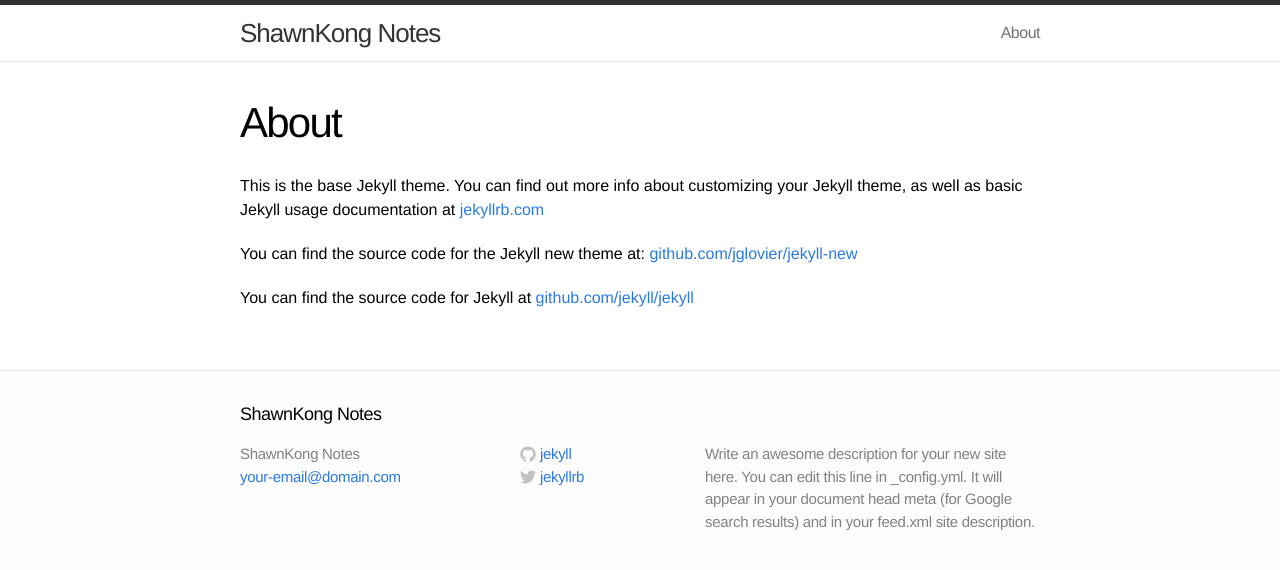
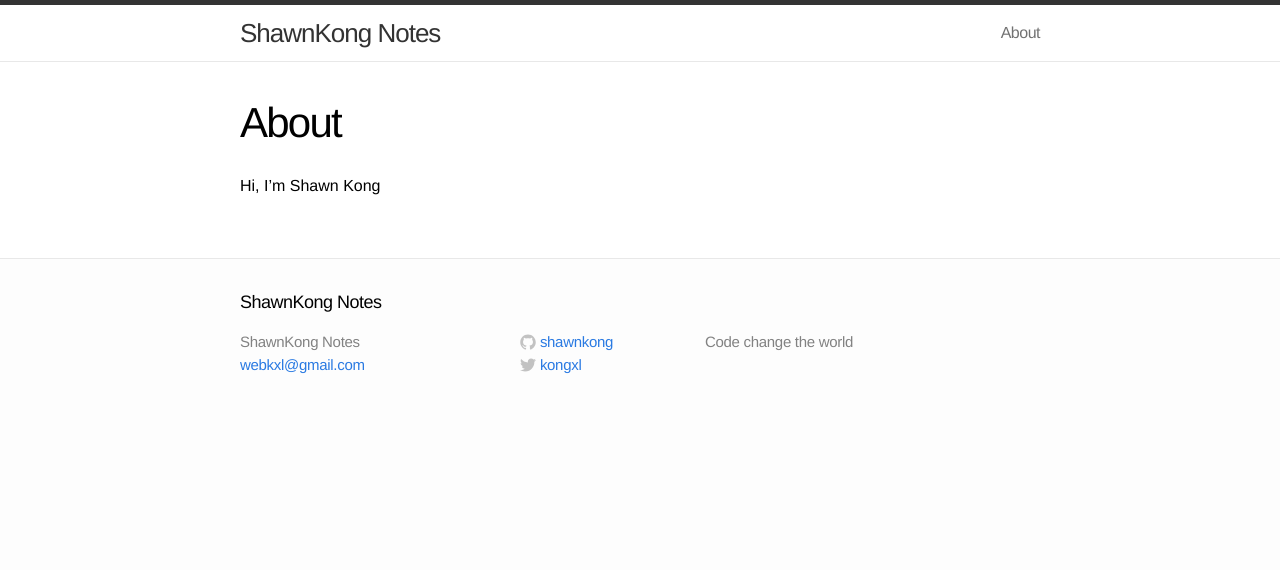
Before and after one commit to shawnkong/shawnkong.github.io, a Jekyll site: the page built from about.md, in a window 1280 px wide. Shown: the top 570 px of the page. Built offline with Jekyll 4.4.1, drawn with Linux system fonts in a browser that asks for light colours.

Commit message:
modify config
modify config

```diff
--- a/_config.yml
+++ b/_config.yml
@@ -1,11 +1,11 @@
 # Site settings
 title: ShawnKong Notes
-email: your-email@domain.com
-description: "Write an awesome description for your new site here. You can edit this line in _config.yml. It will appear in your document head meta (for Google search results) and in your feed.xml site description."
+email: webkxl@gmail.com
+description: "Code change the world"
 baseurl: ""
 url: "http://yourdomain.com"
-twitter_username: jekyllrb
-github_username:  jekyll
+twitter_username: kongxl
+github_username:  shawnkong
 
 # Build settings
 markdown: kramdown
--- a/about.md
+++ b/about.md
@@ -4,8 +4,4 @@
 permalink: /about/
 ---
 
-This is the base Jekyll theme. You can find out more info about customizing your Jekyll theme, as well as basic Jekyll usage documentation at [jekyllrb.com](http://jekyllrb.com/)
-
-You can find the source code for the Jekyll new theme at: [github.com/jglovier/jekyll-new](https://github.com/jglovier/jekyll-new)
-
-You can find the source code for Jekyll at [github.com/jekyll/jekyll](https://github.com/jekyll/jekyll)
+Hi, I'm Shawn Kong
```
